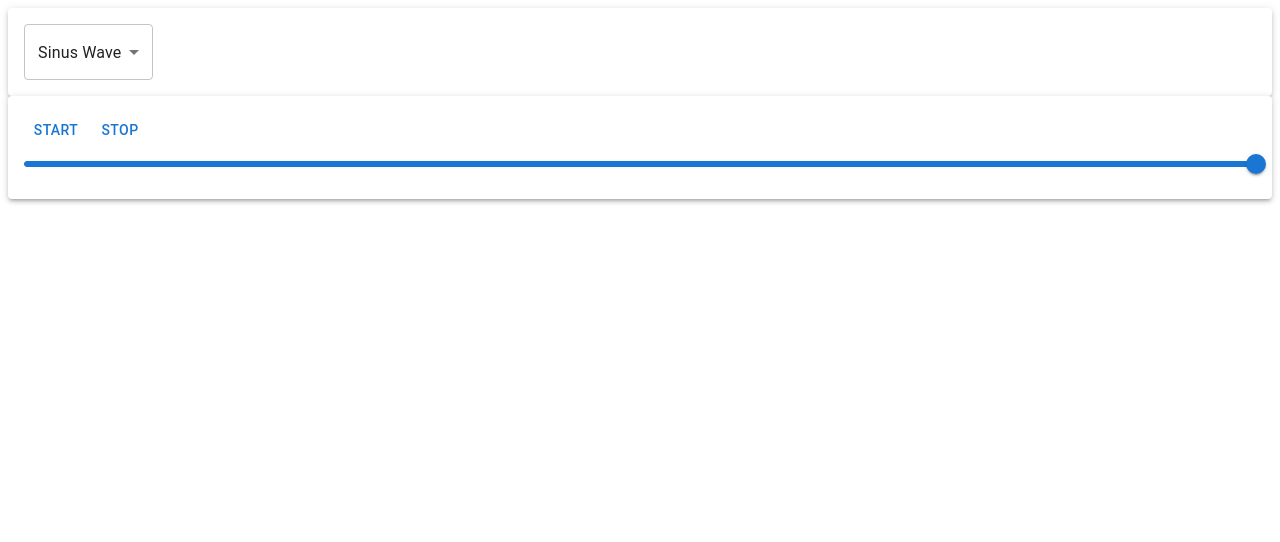
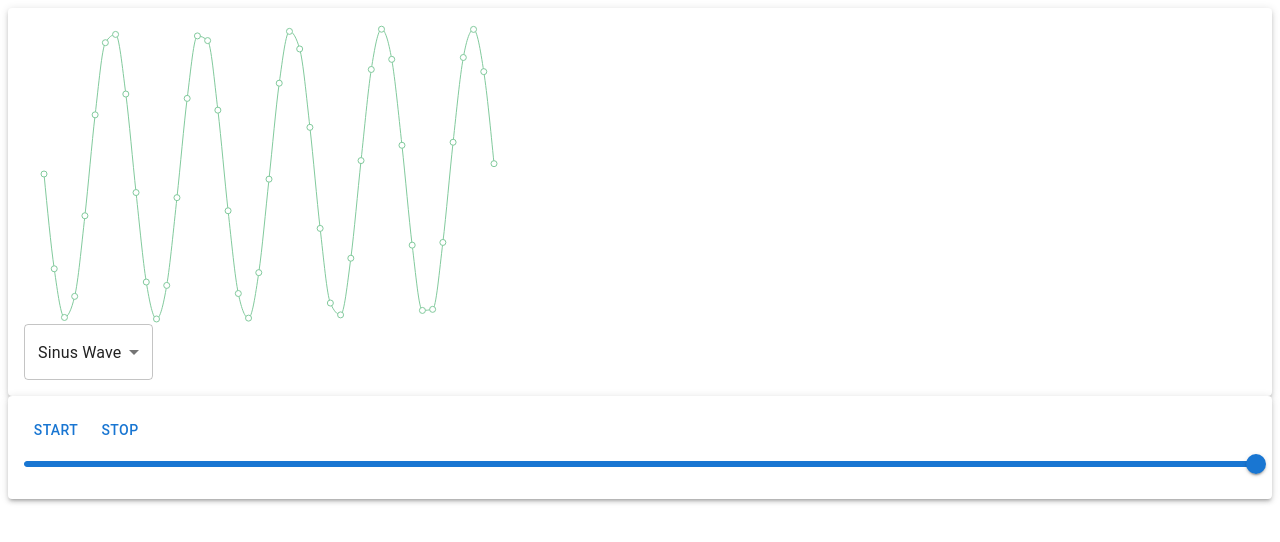
Before and after one commit to filipizydorczyk/edu-simple-synth, a React (Create React App) app: page / in a window 1280 px wide. Shown: the top 542 px of the page. Built offline with nearby package versions, Linux system fonts and the light colour scheme.

Commit message:
dev: added charts

```diff
--- a/package.json
+++ b/package.json
@@ -16,6 +16,7 @@
     "react": "^18.2.0",
     "react-dom": "^18.2.0",
     "react-scripts": "5.0.1",
+    "recharts": "^2.2.0",
     "typescript": "^4.9.3",
     "web-vitals": "^2.1.4"
   },
--- a/src/components/WaveSection.tsx
+++ b/src/components/WaveSection.tsx
@@ -1,6 +1,8 @@
-import React from "react";
+import React, { useEffect, useState } from "react";
 import { MenuItem, Paper, Select } from "@mui/material";
-import { WaveForm } from "../hooks/synth";
+import { FREQUENCY, NUM_SAMPLES, SAMPLE_RATE, WaveForm } from "../hooks/synth";
+import { Line, LineChart } from "recharts";
+import { WaveFromFunctions } from "../utils";
 
 type WaveSectionProps = {
     wave: WaveForm;
@@ -13,8 +15,40 @@ const Labels: Record<WaveForm, string> = {
 };
 
 function WaveSection({ wave, onWaveFormChanged }: WaveSectionProps) {
+    const [samples, setSamples] = useState<any>([]);
+
+    useEffect(() => {
+        const newArray = [];
+
+        for (let i = 0; i < NUM_SAMPLES; i += 5000) {
+            newArray.push({
+                sample:
+                    WaveFromFunctions[wave](
+                        (2 * Math.PI * FREQUENCY * i) / SAMPLE_RATE
+                    ) * 100,
+            });
+        }
+
+        setSamples(newArray);
+        console.log(newArray, NUM_SAMPLES);
+    }, [wave]);
+
     return (
         <Paper style={{ padding: "1rem" }} elevation={3}>
+            <LineChart
+                width={500}
+                height={300}
+                data={samples}
+                margin={{
+                    top: 5,
+                    right: 30,
+                    left: 20,
+                    bottom: 5,
+                }}
+            >
+                <Line type="monotone" dataKey="sample" stroke="#82ca9d" />
+            </LineChart>
+
             <Select
                 value={wave}
                 onChange={(event) =>
--- a/src/hooks/synth.ts
+++ b/src/hooks/synth.ts
@@ -4,6 +4,8 @@ import { WaveFromFunctions } from "../utils";
 export const SAMPLE_RATE = 44100;
 export const DURATION = 5;
 export const FREQUENCY = 440;
+
+export const NUM_SAMPLES = SAMPLE_RATE * DURATION;
 
 export type WaveForm = "sin" | "noise";
 
@@ -20,10 +22,9 @@ export const useSynth = () => {
     const [waveFromFn, setWaveFromFn] = useState<WaveForm>("sin");
     const [volume, setVolume] = useState(1);
 
-    const numSamples = SAMPLE_RATE * DURATION;
-    const samples = new Float32Array(numSamples);
+    const samples = new Float32Array(NUM_SAMPLES);
 
-    for (let i = 0; i < numSamples; i++) {
+    for (let i = 0; i < NUM_SAMPLES; i++) {
         samples[i] =
             WaveFromFunctions[waveFromFn](
                 (2 * Math.PI * FREQUENCY * i) / SAMPLE_RATE
@@ -31,10 +32,10 @@ export const useSynth = () => {
     }
 
     const audioCtx = new AudioContext();
-    const audioBuffer = audioCtx.createBuffer(1, numSamples, SAMPLE_RATE);
+    const audioBuffer = audioCtx.createBuffer(1, NUM_SAMPLES, SAMPLE_RATE);
     const audioData = audioBuffer.getChannelData(0);
 
-    for (let i = 0; i < numSamples; i++) {
+    for (let i = 0; i < NUM_SAMPLES; i++) {
         audioData[i] = samples[i];
     }
 
```
Also changed, not shown: 1 other file (tests, documents, lock files or other folders).
